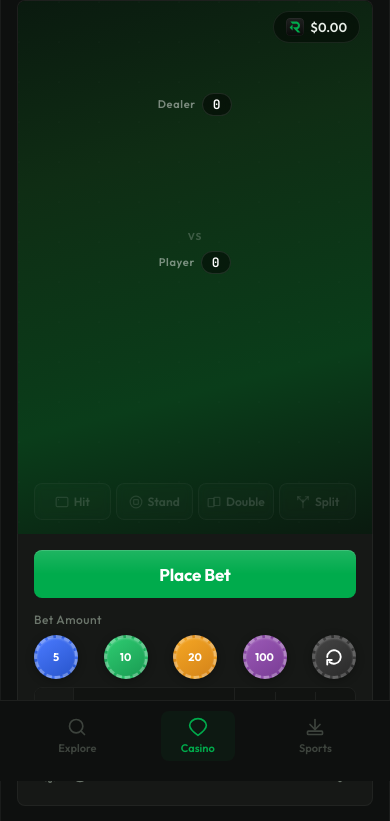
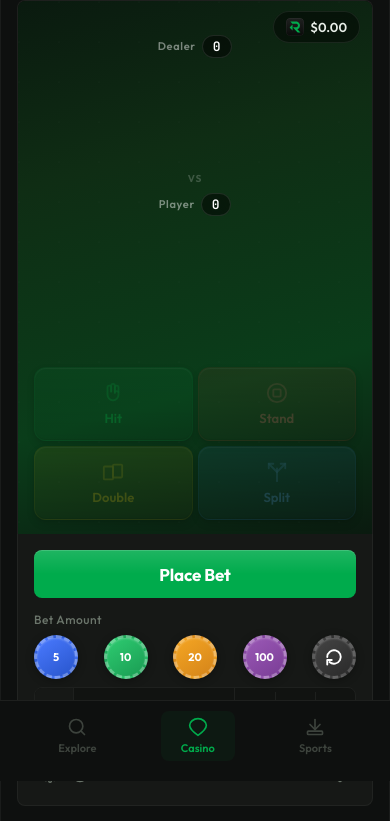
Before and after one commit to Jay429UX/Original-Game-UI, a plain HTML site: page blackjack.html in a window 390 px wide. Shown: the part 63-884 px from the top of the page. Drawn offline with Linux system fonts and the light colour scheme.

Commit message:
Blackjack: 3D action buttons with color hues, hand icon for Hit, 2x2 grid on mobile
Co-Authored-By: Claude Opus 4.6 <noreply@anthropic.com>

```diff
--- a/blackjack.html
+++ b/blackjack.html
@@ -417,37 +417,97 @@
 
   .action-btn {
     flex: 1;
-    padding: 10px 4px;
-    border: 1px solid rgba(255,255,255,0.12);
-    border-radius: var(--radius-xs);
-    background: rgba(255,255,255,0.06);
-    color: rgba(255,255,255,0.5);
+    padding: 14px 8px;
+    border: none;
+    border-radius: 12px;
+    background: linear-gradient(180deg, rgba(255,255,255,0.12) 0%, rgba(255,255,255,0.03) 100%);
+    box-shadow:
+      0 4px 8px rgba(0,0,0,0.4),
+      0 1px 3px rgba(0,0,0,0.3),
+      inset 0 1px 1px rgba(255,255,255,0.15),
+      inset 0 -1px 1px rgba(0,0,0,0.2);
+    color: rgba(255,255,255,0.6);
     font-family: 'Outfit', sans-serif;
-    font-size: 12px;
+    font-size: 13px;
     font-weight: 600;
     text-align: center;
     cursor: pointer;
     transition: all 0.15s ease;
-    backdrop-filter: blur(4px);
-    display: flex;
+    display: flex;
+    flex-direction: column;
     align-items: center;
     justify-content: center;
-    gap: 5px;
+    gap: 6px;
   }
 
   .action-btn svg {
-    width: 14px;
-    height: 14px;
-    opacity: 0.7;
+    width: 22px;
+    height: 22px;
+    opacity: 0.6;
   }
 
   .action-btn:hover:not(:disabled) {
-    border-color: rgba(255,255,255,0.3);
-    color: rgba(255,255,255,0.8);
+    background: linear-gradient(180deg, rgba(255,255,255,0.18) 0%, rgba(255,255,255,0.06) 100%);
+    box-shadow:
+      0 4px 8px rgba(0,0,0,0.4),
+      0 1px 3px rgba(0,0,0,0.3),
+      inset 0 1px 1px rgba(255,255,255,0.2),
+      inset 0 -1px 1px rgba(0,0,0,0.2);
+    color: rgba(255,255,255,0.85);
   }
 
   .action-btn:active:not(:disabled) {
-    transform: scale(0.96);
+    transform: translateY(1px);
+    box-shadow:
+      0 2px 4px rgba(0,0,0,0.4),
+      0 1px 2px rgba(0,0,0,0.3),
+      inset 0 1px 2px rgba(0,0,0,0.2),
+      inset 0 -1px 1px rgba(255,255,255,0.05);
+    background: linear-gradient(180deg, rgba(255,255,255,0.04) 0%, rgba(255,255,255,0.08) 100%);
+  }
+
+  /* Hit - green */
+  #hitBtn, #hitBtn2 {
+    background: linear-gradient(180deg, rgba(0,171,76,0.25) 0%, rgba(0,171,76,0.08) 100%);
+    border: 1px solid rgba(0,171,76,0.2);
+    color: rgba(0,230,90,0.7);
+  }
+  #hitBtn:hover:not(:disabled), #hitBtn2:hover:not(:disabled) {
+    background: linear-gradient(180deg, rgba(0,171,76,0.35) 0%, rgba(0,171,76,0.12) 100%);
+    color: rgba(0,230,90,0.9);
+  }
+
+  /* Stand - red */
+  #standBtn, #standBtn2 {
+    background: linear-gradient(180deg, rgba(220,38,38,0.25) 0%, rgba(220,38,38,0.08) 100%);
+    border: 1px solid rgba(220,38,38,0.2);
+    color: rgba(248,113,113,0.7);
+  }
+  #standBtn:hover:not(:disabled), #standBtn2:hover:not(:disabled) {
+    background: linear-gradient(180deg, rgba(220,38,38,0.35) 0%, rgba(220,38,38,0.12) 100%);
+    color: rgba(248,113,113,0.9);
+  }
+
+  /* Double - yellow */
+  #doubleBtn, #doubleBtn2 {
+    background: linear-gradient(180deg, rgba(234,179,8,0.25) 0%, rgba(234,179,8,0.08) 100%);
+    border: 1px solid rgba(234,179,8,0.2);
+    color: rgba(250,204,21,0.7);
+  }
+  #doubleBtn:hover:not(:disabled), #doubleBtn2:hover:not(:disabled) {
+    background: linear-gradient(180deg, rgba(234,179,8,0.35) 0%, rgba(234,179,8,0.12) 100%);
+    color: rgba(250,204,21,0.9);
+  }
+
+  /* Split - blue */
+  #splitBtn, #splitBtn2 {
+    background: linear-gradient(180deg, rgba(59,130,246,0.25) 0%, rgba(59,130,246,0.08) 100%);
+    border: 1px solid rgba(59,130,246,0.2);
+    color: rgba(96,165,250,0.7);
+  }
+  #splitBtn:hover:not(:disabled), #splitBtn2:hover:not(:disabled) {
+    background: linear-gradient(180deg, rgba(59,130,246,0.35) 0%, rgba(59,130,246,0.12) 100%);
+    color: rgba(96,165,250,0.9);
   }
 
   .action-btn:disabled {
@@ -907,6 +967,16 @@
     .bet-controls .bet-button { order: -1; }
     .input-group .bet-amount-label { order: -2; }
     .input-group .chip-row { order: -1; }
+    .card { width: 68px; height: 96px; }
+    .card .card-rank { font-size: 20px; }
+    .card .card-suit { font-size: 22px; }
+    .action-buttons {
+      flex-wrap: wrap;
+    }
+    .action-buttons .action-btn {
+      flex: 1 1 calc(50% - 3px);
+      min-width: calc(50% - 3px);
+    }
   }
 
   @media (max-width: 380px) {
@@ -1045,7 +1115,7 @@
       <div class="game-bottom">
         <div class="action-buttons">
           <button class="action-btn" id="hitBtn" disabled>
-            <svg viewBox="0 0 24 24" fill="none" stroke="currentColor" stroke-width="2" stroke-linecap="round" stroke-linejoin="round"><rect x="2" y="4" width="20" height="16" rx="2"/><path d="M6 8h.01"/></svg>
+            <svg viewBox="0 0 24 24" fill="none" stroke="currentColor" stroke-width="2" stroke-linecap="round" stroke-linejoin="round"><path d="M18 11V6a2 2 0 0 0-4 0v5"/><path d="M14 10V4a2 2 0 0 0-4 0v6"/><path d="M10 10.5V6a2 2 0 0 0-4 0v8a6 6 0 0 0 12 0v-2a2 2 0 0 0-4 0"/></svg>
             Hit
           </button>
           <button class="action-btn" id="standBtn" disabled>
@@ -1099,7 +1169,7 @@
       <!-- Sidebar Actions (desktop only) -->
       <div class="sidebar-actions">
         <button class="action-btn" id="hitBtn2" disabled>
-          <svg viewBox="0 0 24 24" fill="none" stroke="currentColor" stroke-width="2" stroke-linecap="round" stroke-linejoin="round"><rect x="2" y="4" width="20" height="16" rx="2"/><path d="M6 8h.01"/></svg>
+          <svg viewBox="0 0 24 24" fill="none" stroke="currentColor" stroke-width="2" stroke-linecap="round" stroke-linejoin="round"><path d="M18 11V6a2 2 0 0 0-4 0v5"/><path d="M14 10V4a2 2 0 0 0-4 0v6"/><path d="M10 10.5V6a2 2 0 0 0-4 0v8a6 6 0 0 0 12 0v-2a2 2 0 0 0-4 0"/></svg>
           Hit
         </button>
         <button class="action-btn" id="standBtn2" disabled>
```
